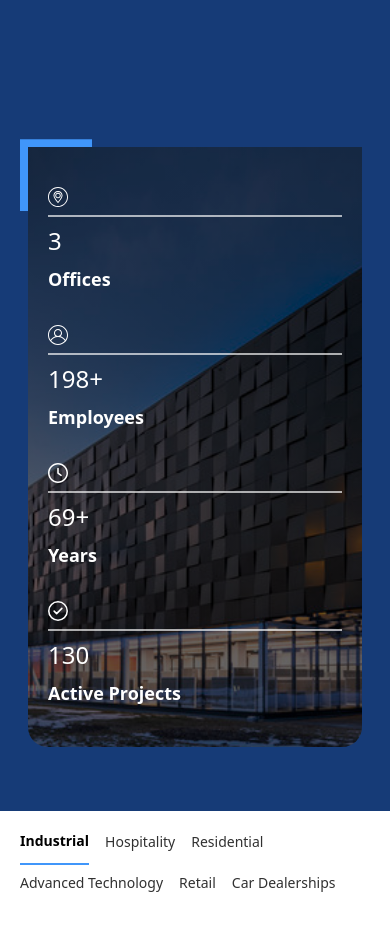
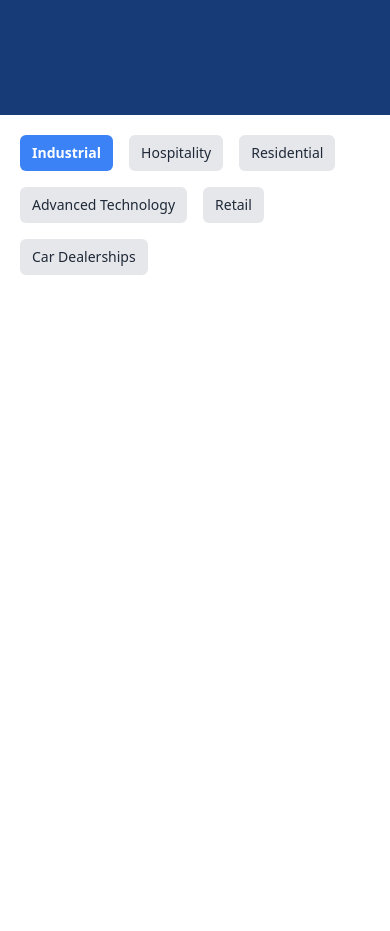
Before and after one commit to nahidbinwadood/reliance-business, a React (Vite) app: page / in a window 390 px wide. Shown: the part 1160-2091 px from the top of the page. Built offline with nearby package versions, Linux system fonts and the light colour scheme.

Commit message:
updated tabs

```diff
--- a/src/Pages/Homepage/Sections/AboutUs.jsx
+++ b/src/Pages/Homepage/Sections/AboutUs.jsx
@@ -177,7 +177,7 @@ const AboutUs = () => {
 
       {/* Counts */}
 
-      <div className="relative mt-20 h-full circle_overlay_container bg-blue-100/40">
+      <div className="relative mt-20 h-full circle_overlay_container bg-blue-100/40 hidden">
         <div className="p-2 h-full circle_overlay_effect">
           {/* Box Shape */}
           <div className="absolute top-0 left-0 w-20 h-20 md:w-32 md:h-32 bg-textColor -translate-x-2 -translate-y-2 md:-translate-x-3 md:-translate-y-3 z-10"></div>
--- a/src/Pages/Homepage/Sections/HomepageTabs.jsx
+++ b/src/Pages/Homepage/Sections/HomepageTabs.jsx
@@ -241,20 +241,18 @@ const HomepageTabs = () => {
     ref={homepageTabContainerRef}
     className="mt-5 px-5 md:px-8 2xl:px-24 pb-14 w-full homepage-tab-container"
   >
-      {/* Tabs */}
-
-      {/* small */}
+    {/* Tabs for mobile */}
     <div className="relative w-full block md:hidden">
-        <div className="flex flex-wrap items-center justify-start md:justify-center gap-x-4 gap-y-2">
+      <div className="flex flex-wrap items-center justify-start gap-4">
         {tabs.map((tab, index) => (
           <div
             key={tab.title}
             ref={(el) => (tabRefs.current[index] = el)}
             onClick={() => setActiveTab(tab)}
-              className={`cursor-pointer homepage-tab-mobile text-sm sm:text-base xl:text-lg pb-3 whitespace-nowrap ${
-                activeTab?.title === tab.title
-                  ? 'font-semibold text-black border-b-2 border-textColor'
-                  : 'font-medium text-[#313131]'
+            className={`cursor-pointer homepage-tab-mobile text-sm sm:text-base xl:text-lg px-3 py-2 rounded-md ${
+              activeTab.title === tab.title
+                ? 'bg-blue-500 text-white font-semibold'
+                : 'bg-gray-200 text-gray-800 font-medium'
             }`}
           >
             {tab.title}
@@ -263,7 +261,7 @@ const HomepageTabs = () => {
       </div>
     </div>
 
-      {/* medium to large */}
+    {/* Tabs for medium to large screens */}
     <div className="relative w-full hidden md:block">
       <div className="flex items-center justify-center gap-4 sm:gap-8 2xl:gap-14">
         {tabs.map((tab, index) => (
@@ -272,7 +270,7 @@ const HomepageTabs = () => {
             ref={(el) => (tabRefs.current[index] = el)}
             onClick={() => setActiveTab(tab)}
             className={`cursor-pointer homepage-tab text-sm sm:text-base xl:text-lg pb-3 whitespace-nowrap ${
-                activeTab === tab.title
+              activeTab.title === tab.title
                 ? 'font-semibold text-black'
                 : 'font-medium text-[#313131]'
             }`}
@@ -298,6 +296,7 @@ const HomepageTabs = () => {
       tab={activeTab}
     />
   </section>
+
   );
 };
 
```
Lines whose indentation alone changed are shown as unchanged.
